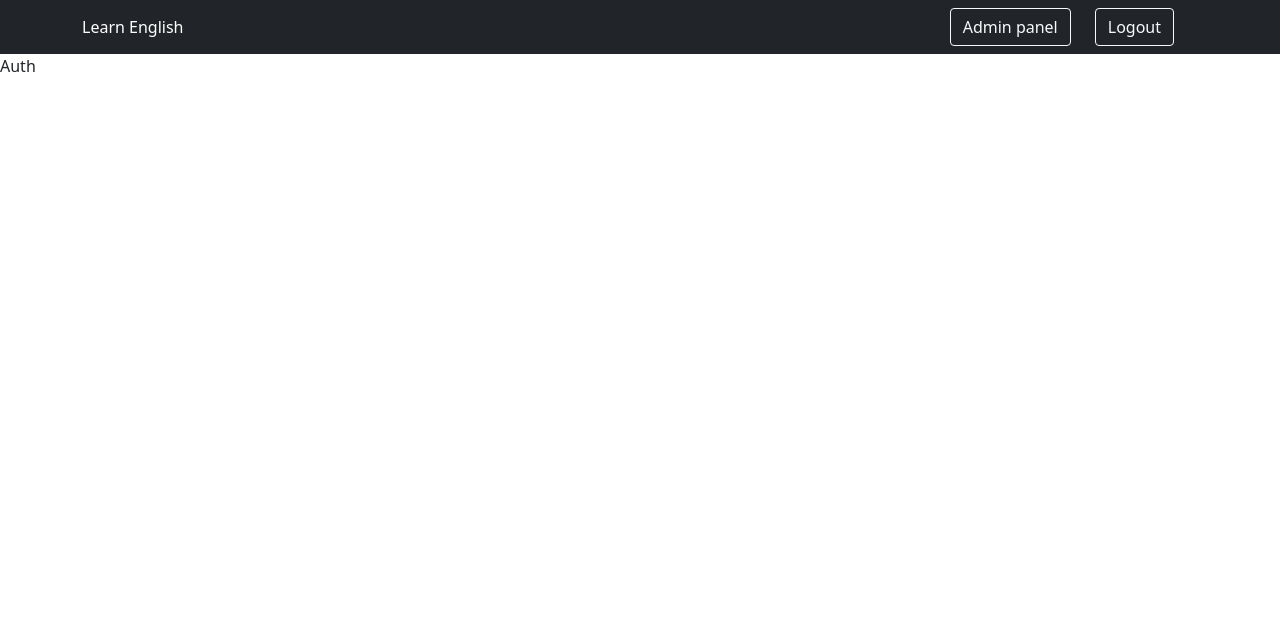
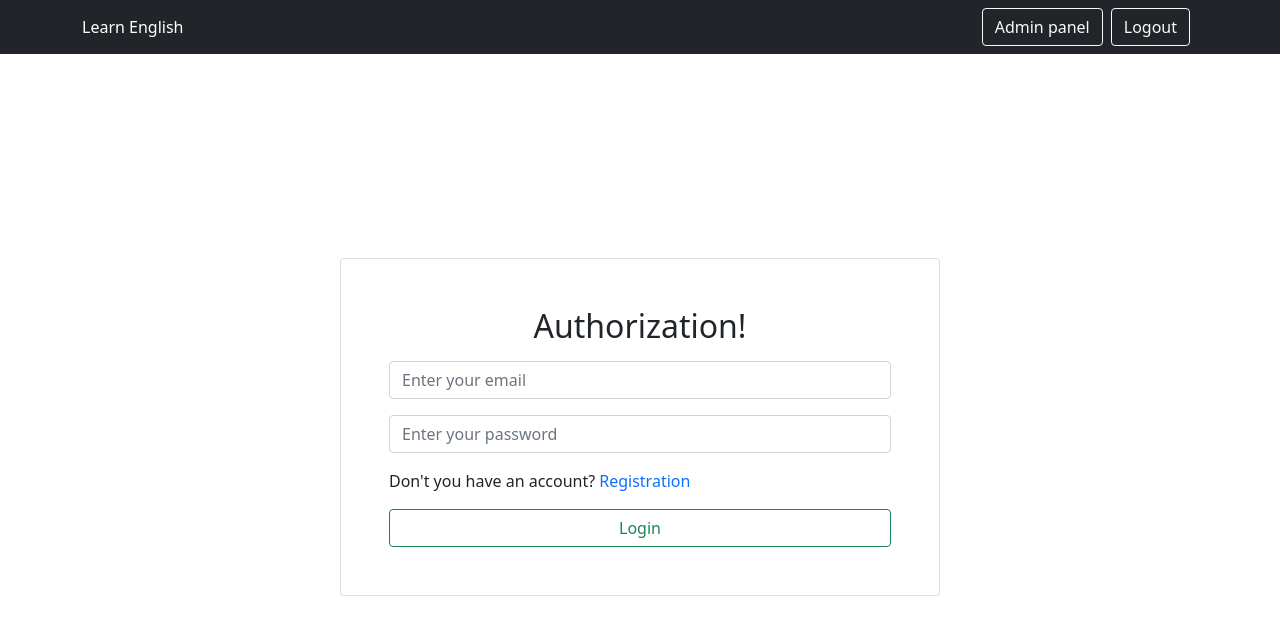
Before and after one commit to PolinaVasilevich/learn-english-words-app, a React (Create React App) app in the folder client/: page /registration in a window 1280 px wide. Shown: the top 632 px of the page. Built offline with nearby package versions, Linux system fonts and the light colour scheme.

Commit message:
created auth page with auth form

```diff
--- a/client/src/components/AppRouter.jsx
+++ b/client/src/components/AppRouter.jsx
@@ -6,7 +6,6 @@ import { authRoutes, publicRoutes } from "../routes";
 
 const AppRouter = () => {
   const { user } = useContext(Context);
-  console.log(user);
 
   return (
     <Routes>
--- a/client/src/components/NavBar.jsx
+++ b/client/src/components/NavBar.jsx
@@ -20,7 +20,7 @@ const NavBar = observer(() => {
           <Nav style={{ color: "#fff", marginLeft: "auto" }}>
             <Button variant={"outline-light"}>Admin panel</Button>
             <Button
-              className="mx-4"
+              className="mx-2"
               variant={"outline-light"}
               onClick={() => user.setIsAuth(false)}
             >
--- a/client/src/pages/AuthPage.jsx
+++ b/client/src/pages/AuthPage.jsx
@@ -1,7 +1,41 @@
 import React from "react";
+import { useParams } from "react-router-dom";
+import { Card, Container, Form, Button } from "react-bootstrap";
+import { NavLink } from "react-router-dom";
+import { REGISTRATION_ROUTE } from "../utils/consts";
 
 const AuthPage = () => {
-  return <div>Auth</div>;
+  const params = useParams();
+  console.log(params);
+
+  return (
+    <Container
+      className="d-flex justify-content-center align-items-center"
+      style={{ height: window.innerHeight - 54 }}
+    >
+      <Card style={{ width: 600 }} className="p-5">
+        <h2 className="m-auto">Authorization!</h2>
+        <Form className="d-flex flex-column">
+          <Form.Control placeholder="Enter your email" className="mt-3" />
+          <Form.Control placeholder="Enter your password" className="mt-3" />
+
+          <div className="mt-3">
+            Don't you have an account?
+            <NavLink
+              to={REGISTRATION_ROUTE}
+              style={{ textDecoration: "none", marginLeft: "4px" }}
+            >
+              Registration
+            </NavLink>
+          </div>
+
+          <Button className="mt-3" variant={"outline-success"}>
+            Login
+          </Button>
+        </Form>
+      </Card>
+    </Container>
+  );
 };
 
 export default AuthPage;
```
